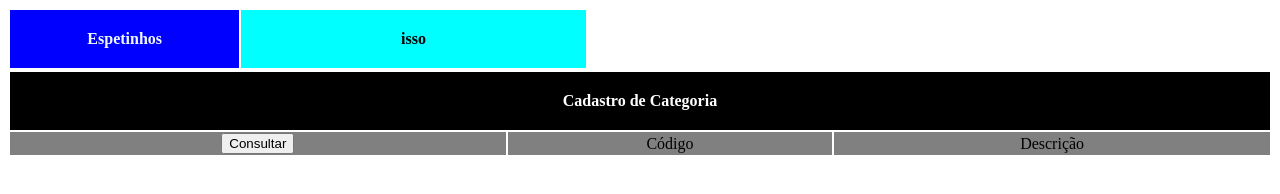
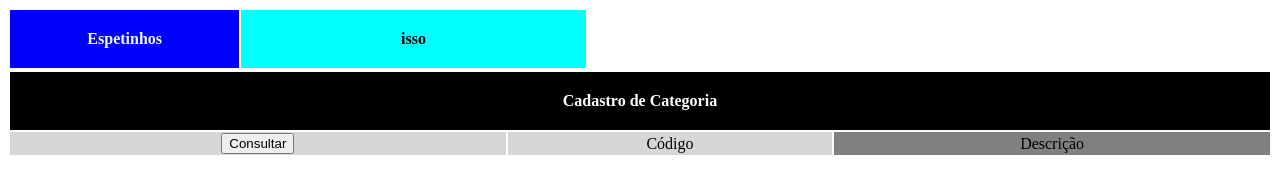
Before and after one commit to GabrielaBatistadaRocha/cadastrocategoria, a plain HTML site: page index.html in a window 1280 px wide. Drawn offline with Linux system fonts and the light colour scheme.

Commit message:
tyuudeertg

```diff
--- a/style.css
+++ b/style.css
@@ -17,7 +17,7 @@
     width: 15%;
  }
  .parte1{
-    background-color: gray;
+    background-color: rgb(216, 213, 213);
    text-align: center;
    justify-content: center;
    align-items: center;
```
